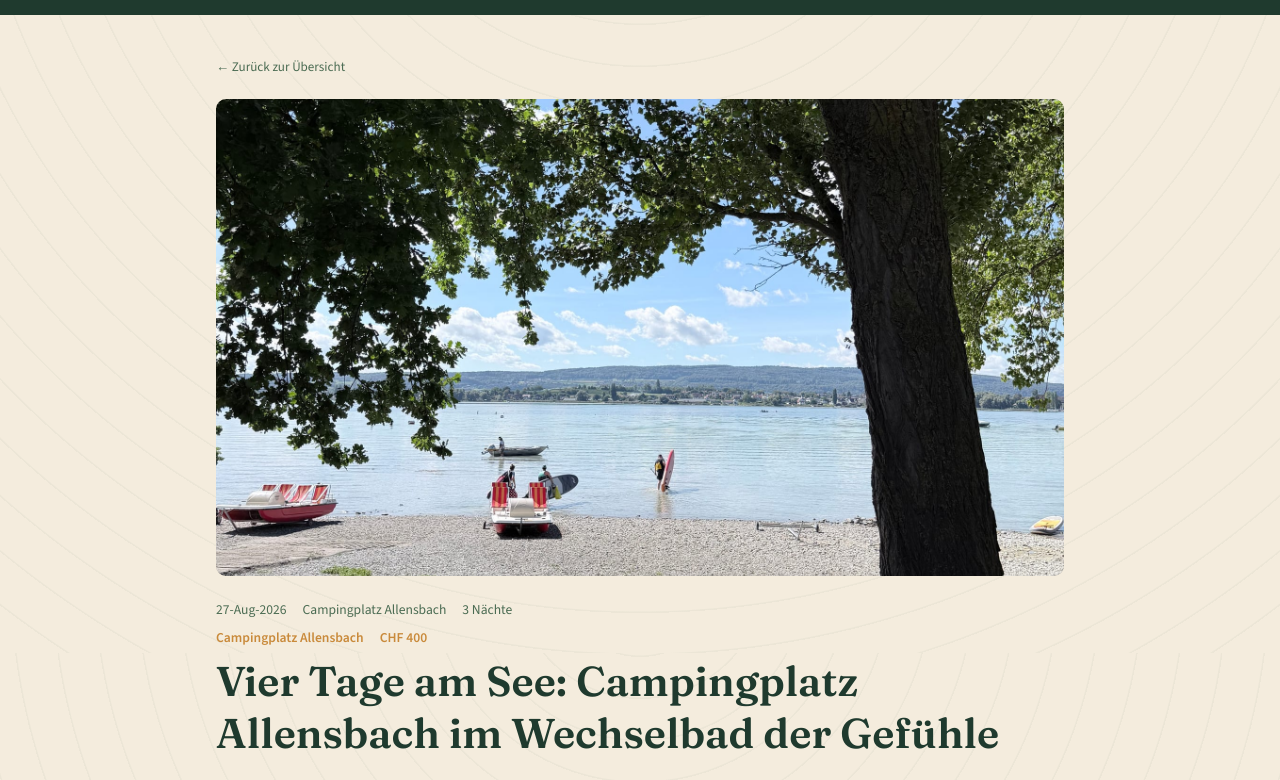
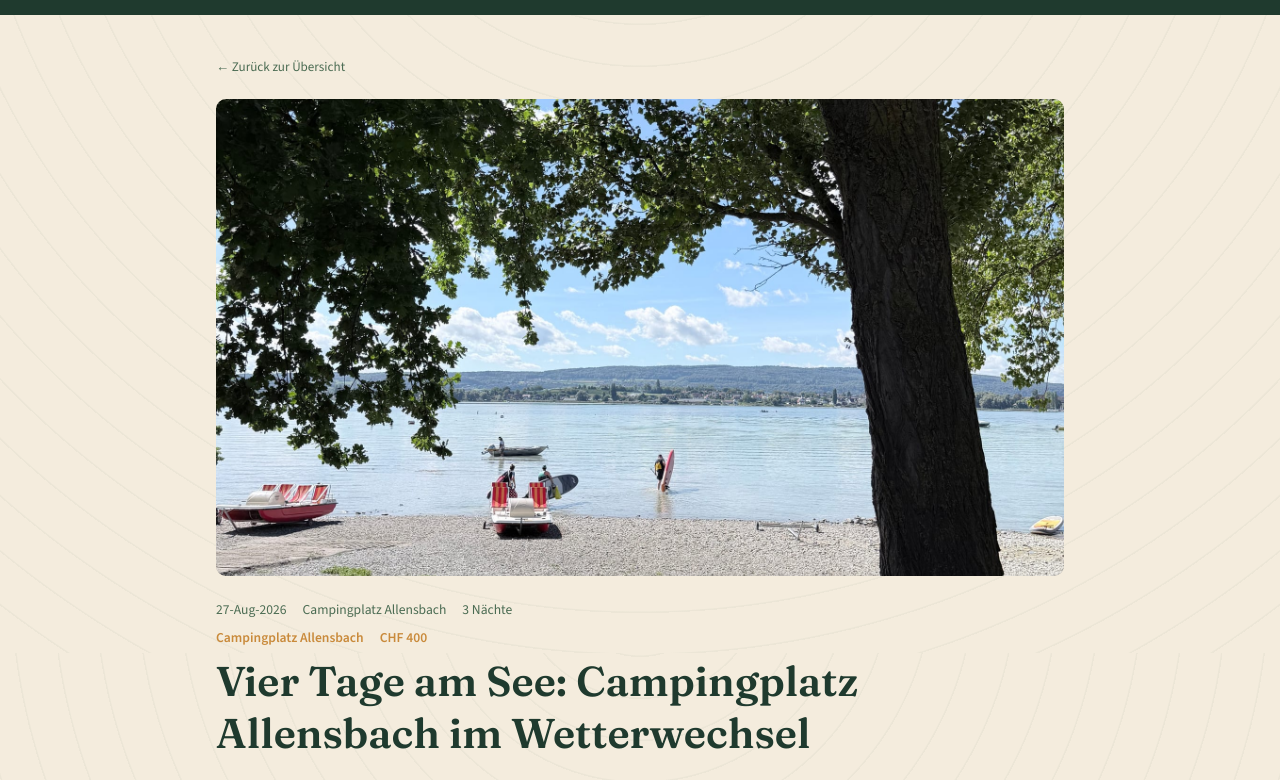
Before and after one commit to homeautoak-svg/cali-diaries1, an Eleventy site: page src/posts/2026-08-27-vier-tage-am-see-campingplatz-allensbach-im-wechselbad-der-g.md in a window 1280 px wide. Shown: the part 147-927 px from the top of the page. Built offline with nearby package versions, Linux system fonts and the light colour scheme; Eleventy itself is replaced by a stand-in of ours; files that its build step writes are made by us from their sources.

Commit message:
Update 2026-08-27-vier-tage-am-see-campingplatz-allensbach-im-wechselbad-der-g.md

```diff
--- a/src/posts/2026-08-27-vier-tage-am-see-campingplatz-allensbach-im-wechselbad-der-g.md
+++ b/src/posts/2026-08-27-vier-tage-am-see-campingplatz-allensbach-im-wechselbad-der-g.md
@@ -1,5 +1,5 @@
 ---
-title: "Vier Tage am See: Campingplatz Allensbach im Wechselbad der Gefühle"
+title: "Vier Tage am See: Campingplatz Allensbach im Wetterwechsel"
 campingplatz: "Campingplatz Allensbach"
 ort: "Campingplatz Allensbach"
 datum: "27-Aug-2026"
```
